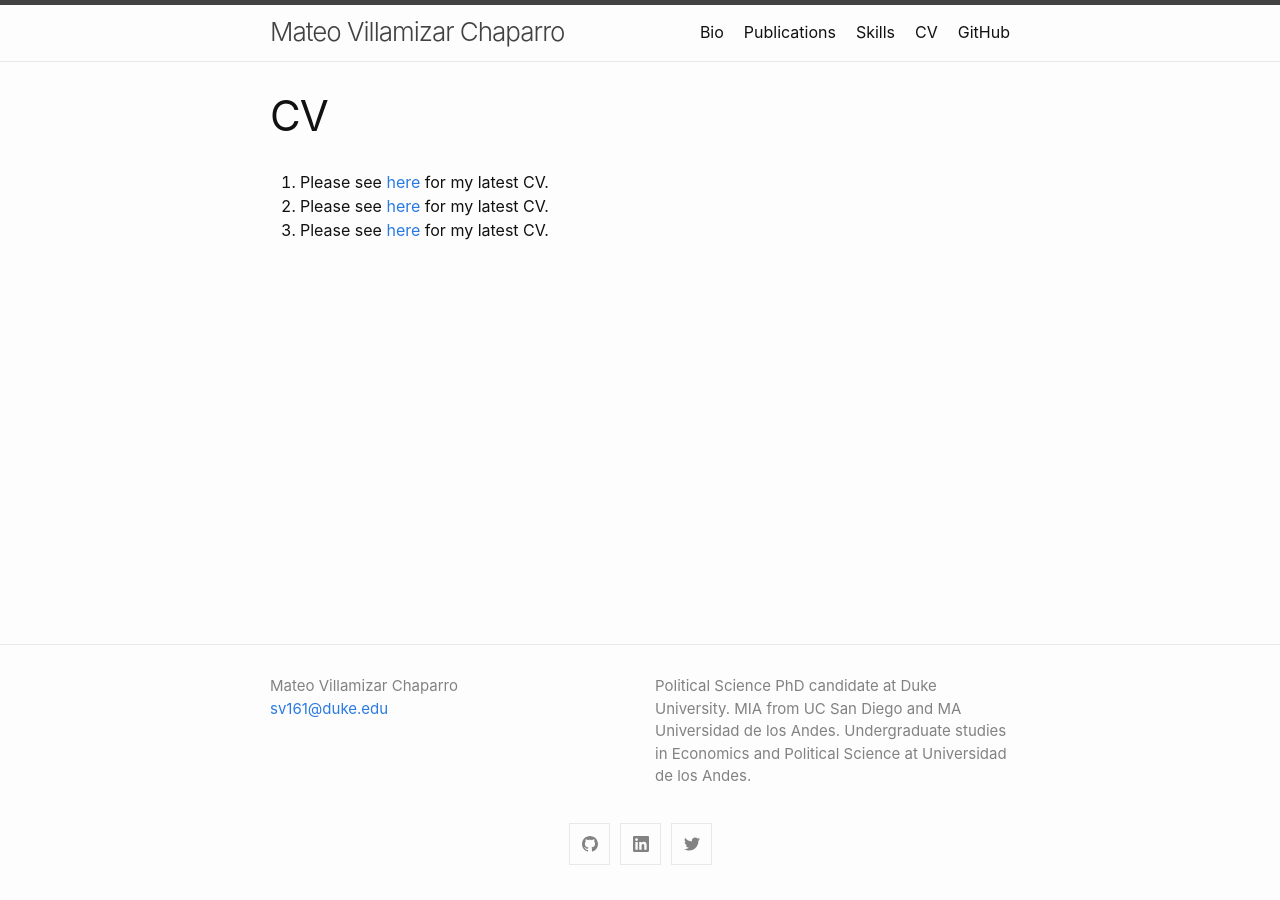
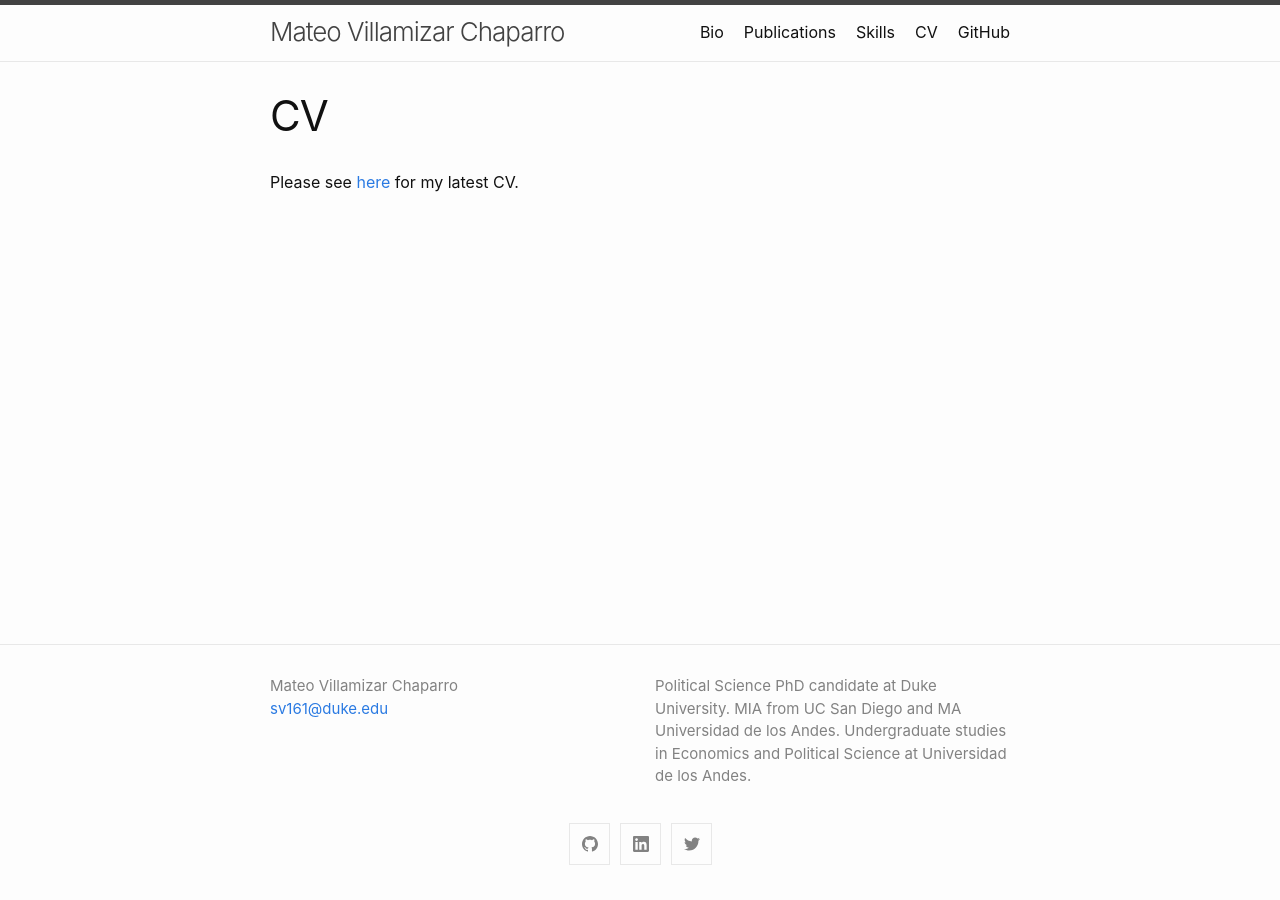
Before and after one commit to MateoVillamizarChaparro/MateoVillamizarChaparro.github.io, a Jekyll site: the page built from cv.md, in a window 1280 px wide. Built offline with Jekyll 4.4.1, drawn with Linux system fonts in a browser that asks for light colours; our own code applies the rules of GitHub Pages for plain Markdown files; some of the changed lines change nothing that is shown.

Commit message:
Update cv.md

```diff
--- a/cv.md
+++ b/cv.md
@@ -4,6 +4,6 @@ title: CV
 ---
 
 
-1. Please see <a href="MateoVillamizarChaparro.github.io/assets/cv/VillamizarChaparro_CV.pdf" target="_blank">here</a> for my latest CV.
-2. Please see <a href="mateovillamizarchaparro.github.io/assets/cv/VillamizarChaparro_CV.pdf" target="_blank">here</a> for my latest CV.
-3. Please see [here](https://www.dropbox.com/s/p0kkp9uzjlxx13y/Villamizar%20Chaparro%20CV.pdf?dl=0) for my latest CV.
+<!--1. Please see <a href="MateoVillamizarChaparro.github.io/assets/cv/VillamizarChaparro_CV.pdf" target="_blank">here</a> for my latest CV.
+2. Please see <a href="mateovillamizarchaparro.github.io/assets/cv/VillamizarChaparro_CV.pdf" target="_blank">here</a> for my latest CV. -->
+Please see [here](https://www.dropbox.com/s/hub1dax97gkclvo/VillamizarChaparro_CV.pdf?dl=0) for my latest CV.
```
